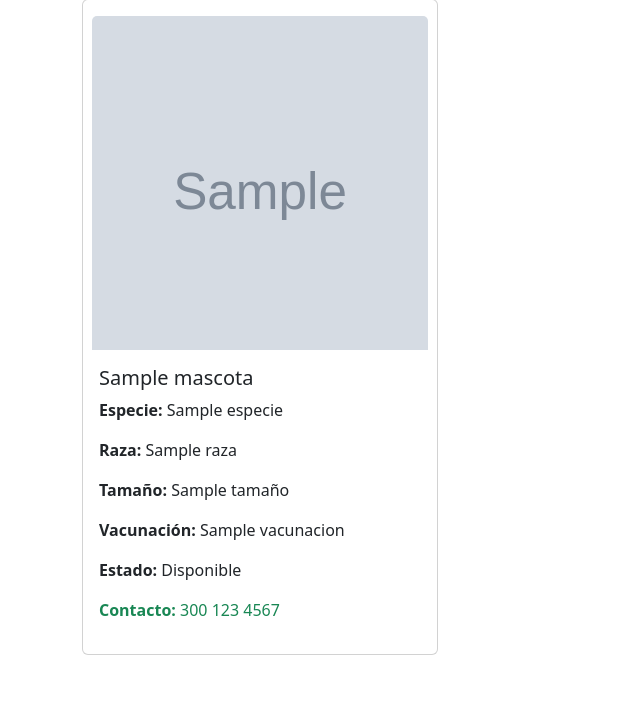
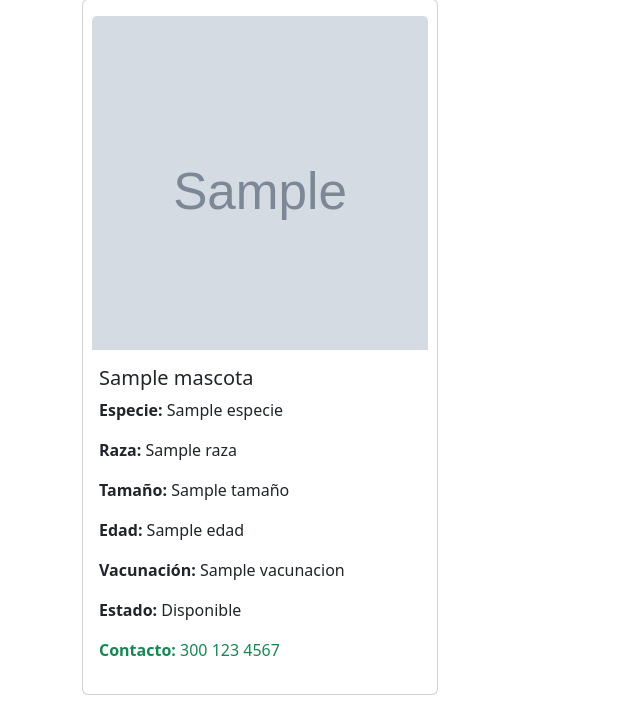
Before and after one commit to JeanSalinas/adoPet, a FastAPI app: template adopet/templates/mascotas.html in a window 1280 px wide. Shown: the part 143-862 px from the top of the page, without its empty margins (0-640 px from the left). Before the commit the page ends 798 px from the top, so only its background shows below. Run offline with FastAPI, Linux system fonts and the light colour scheme; the template is opened without the code that fills it: most values are stand-ins (such as "Sample title", 1, 10 or a date in 2020); grey boxes marked "Sample" are stand-in pictures.

Commit message:
Se hizo visble la edad del animal en las cards

```diff
--- a/adopet/templates/mascotas.html
+++ b/adopet/templates/mascotas.html
@@ -19,6 +19,7 @@
                 <p><strong>Especie:</strong> {{ mascota.especie }}</p>
                 <p><strong>Raza:</strong> {{ mascota.raza }}</p>
                 <p><strong>Tamaño:</strong> {{ mascota.tamaño }}</p>
+                <p><strong>Edad:</strong> {{ mascota.edad }}</p>
                 <p><strong>Vacunación:</strong> {{ mascota.vacunacion }}</p>
                 <p><strong>Estado:</strong> {{ mascota.estado }}</p>
                 {% if mascota.estado == "Disponible" %}
```
